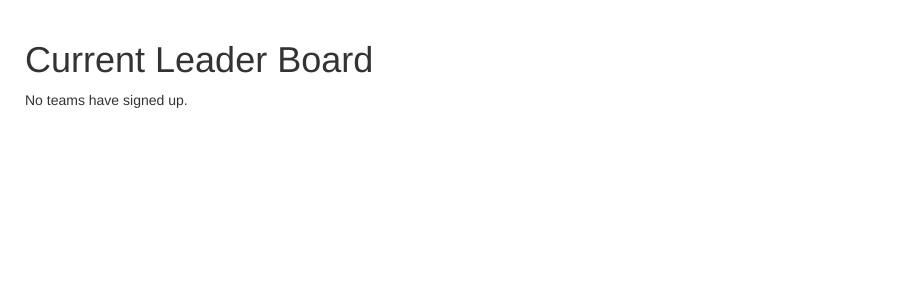
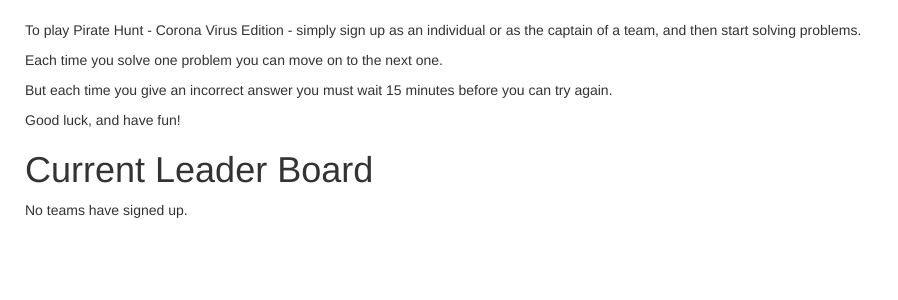
Before and after one commit to chuckweinberger/piratehunt, a Django app: page /piratehunt/ in a window 1280 px wide. Shown: the part 52-352 px from the top of the page, without its empty margins (0-898 px from the left). Run offline with Django 3.2, Linux system fonts and the light colour scheme; data that the repository does not hold is empty; some libraries are stand-ins or nearby versions.

Commit message:
updated more styles, added info on the main index page re gameplay.

```diff
--- a/hunt/static/hunt/styles.css
+++ b/hunt/static/hunt/styles.css
@@ -7,68 +7,6 @@ body {
   color: indianred;
 }
 
-@mixin caret-down {
-  border-top: $caret-width solid;
-  border-right: $caret-width solid transparent;
-  border-bottom: 0;
-  border-left: $caret-width solid transparent;
+ul.navbar-nav {
+    list-style-type: none;
 }
-
-@mixin caret-up {
-  border-top: 0;
-  border-right: $caret-width solid transparent;
-  border-bottom: $caret-width solid;
-  border-left: $caret-width solid transparent;
-}
-
-@mixin caret-right {
-  border-top: $caret-width solid transparent;
-  border-bottom: $caret-width solid transparent;
-  border-left: $caret-width solid;
-}
-
-@mixin caret-left {
-  border-top: $caret-width solid transparent;
-  border-right: $caret-width solid;
-  border-bottom: $caret-width solid transparent;
-}
-
-@mixin caret($direction: down) {
-  @if $enable-caret {
-    &::after {
-      display: inline-block;
-      width: 0;
-      height: 0;
-      margin-left: $caret-width * .85;
-      vertical-align: $caret-width * .85;
-      content: "";
-      @if $direction == down {
-        @include caret-down;
-      } @else if $direction == up {
-        @include caret-up;
-      } @else if $direction == right {
-        @include caret-right;
-      }
-    }
-
-    @if $direction == left {
-      &::after {
-        display: none;
-      }
-
-      &::before {
-        display: inline-block;
-        width: 0;
-        height: 0;
-        margin-right: $caret-width * .85;
-        vertical-align: $caret-width * .85;
-        content: "";
-        @include caret-left;
-      }
-    }
-
-    &:empty::after {
-      margin-left: 0;
-    }
-  }
-}
--- a/hunt/templates/base_generic.html
+++ b/hunt/templates/base_generic.html
@@ -32,10 +32,10 @@
          </ul>
          <div class="btn-toolbar pull-right">
             {% if request.user.is_authenticated %}
-          <ul class="navbar-nav mr-auto">
+              <ul class="navbar-nav">
                 <li class="nav-item dropdown">
                   <a class="nav-link dropdown-toggle navbar-brand" href="#" id="navbarDropdown" role="button" data-toggle="dropdown" aria-haspopup="true" aria-expanded="false">
-                Team: {{ request.user.get_username }}
+                    Team: {{ request.user.get_username }}<span class="caret"></span>
                   </a>
                   <div class="dropdown-menu nav-link navbar-brand" aria-labelledby="navbarDropdown">
                     <a class="dropdown-item" href="{% url 'logout' %}">Logout</a>
@@ -45,9 +45,7 @@
             {% else %}
               <a class="navbar-brand" href="{% url 'login'%}">Login</a>
             {% endif %}
-      </a>
          </div>
-
        </div>
   </nav>
   <div class="container-fluid">
--- a/hunt/templates/piratehunt/index.html
+++ b/hunt/templates/piratehunt/index.html
@@ -2,6 +2,15 @@
 
 
 {% block content %}
+
+  {% if not request.user.is_authenticated  %}
+    <div>
+      <p>To play Pirate Hunt - Corona Virus Edition - simply sign up as an individual or as the captain of a team, and then start solving problems.</p>
+      <p>Each time you solve one problem you can move on to the next one.</p>
+      <p>But each time you give an incorrect answer you must wait 15 minutes before you can try again.</p>
+      <p>Good luck, and have fun!</p>
+    </div>
+  {% endif %}
 
   <h1>Current Leader Board</h1>
 
```
Lines whose indentation alone changed are shown as unchanged.
